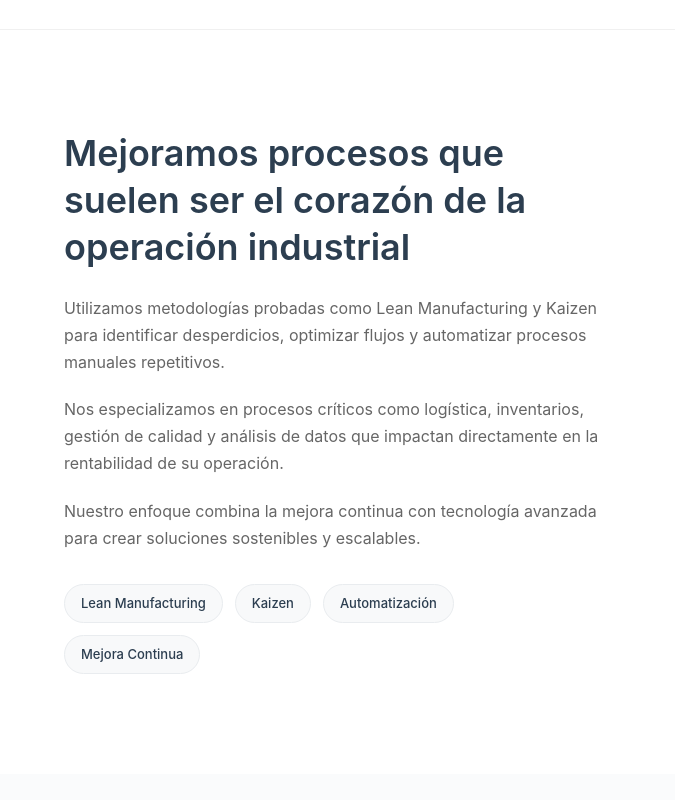
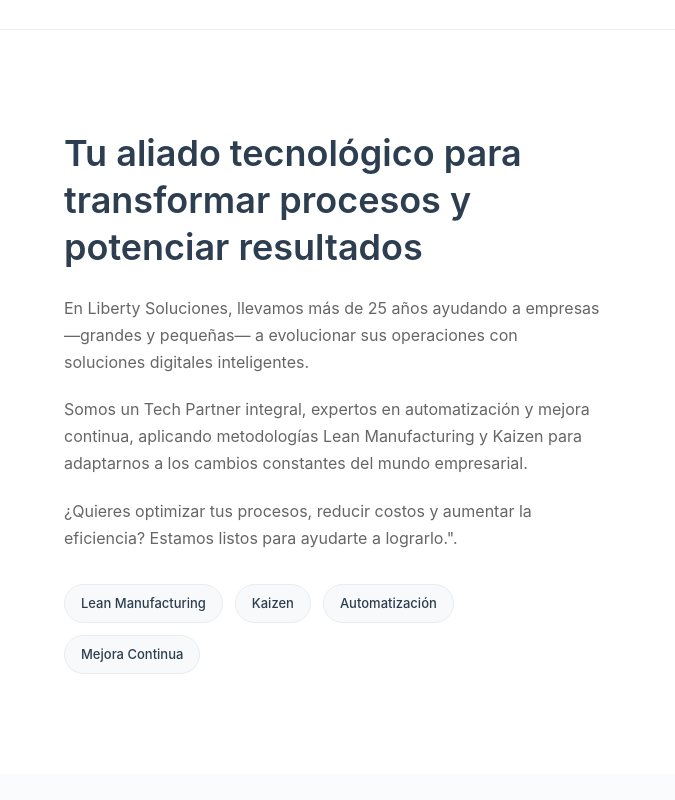
Before and after one commit to Barbs00/Libertysoluciones, a plain HTML site: page index.html in a window 1280 px wide. Shown: the part 820-1620 px from the top of the page, 0-675 px from the left. Drawn offline with Linux system fonts and the light colour scheme.

Commit message:
Update index.html

```diff
--- a/index.html
+++ b/index.html
@@ -715,10 +715,10 @@
         <div class="container">
             <div class="problem-content">
                 <div class="problem-text fade-in">
-                    <h2>Mejoramos procesos que suelen ser el corazón de la operación industrial</h2>
-                    <p>Utilizamos metodologías probadas como Lean Manufacturing y Kaizen para identificar desperdicios, optimizar flujos y automatizar procesos manuales repetitivos.</p>
-                    <p>Nos especializamos en procesos críticos como logística, inventarios, gestión de calidad y análisis de datos que impactan directamente en la rentabilidad de su operación.</p>
-                    <p>Nuestro enfoque combina la mejora continua con tecnología avanzada para crear soluciones sostenibles y escalables.</p>
+                    <h2>Tu aliado tecnológico para transformar procesos y potenciar resultados</h2>
+                    <p>En Liberty Soluciones, llevamos más de 25 años ayudando a empresas —grandes y pequeñas— a evolucionar sus operaciones con soluciones digitales inteligentes.</p>
+<p>Somos un Tech Partner integral, expertos en automatización y mejora continua, aplicando metodologías Lean Manufacturing y Kaizen para adaptarnos a los cambios constantes del mundo empresarial.</p>
+<p>¿Quieres optimizar tus procesos, reducir costos y aumentar la eficiencia? Estamos listos para ayudarte a lograrlo.".</p>
 
                     <div class="methodology-badges">
                         <div class="badge">Lean Manufacturing</div>
@@ -1005,12 +1005,12 @@
                     <div class="contact-item">
                         <div class="contact-item-icon">📱</div>
                         <h4>Teléfono Directo</h4>
-                        <p>+56 9 8352 5140</p>
+                        <p>+56 9 7144 4053</p>
                     </div>
                     <div class="contact-item">
                         <div class="contact-item-icon">📞</div>
                         <h4>Teléfono Alternativo</h4>
-                        <p>+56 9 7144 4405</p>
+                        <p>+56 9 8352 5140</p>
                     </div>
                     <div class="contact-item">
                         <div class="contact-item-icon">📍</div>
```
